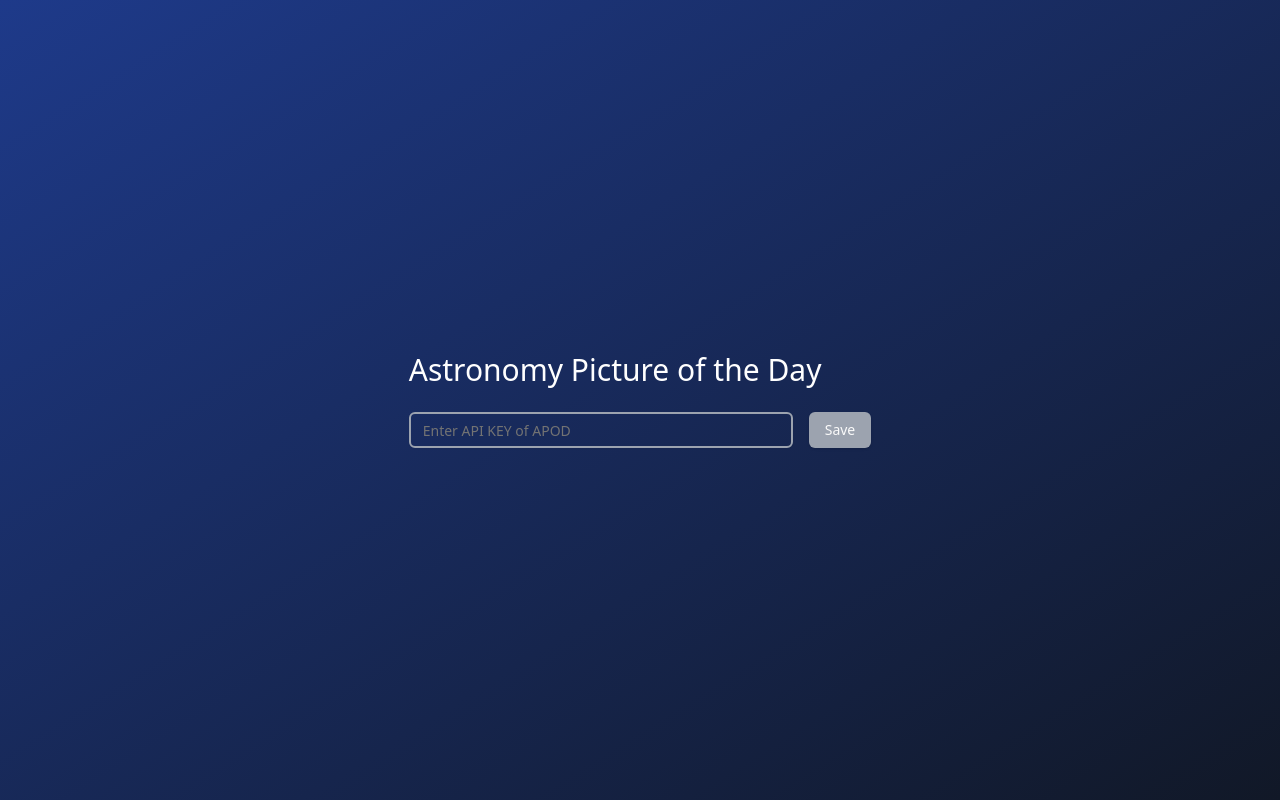
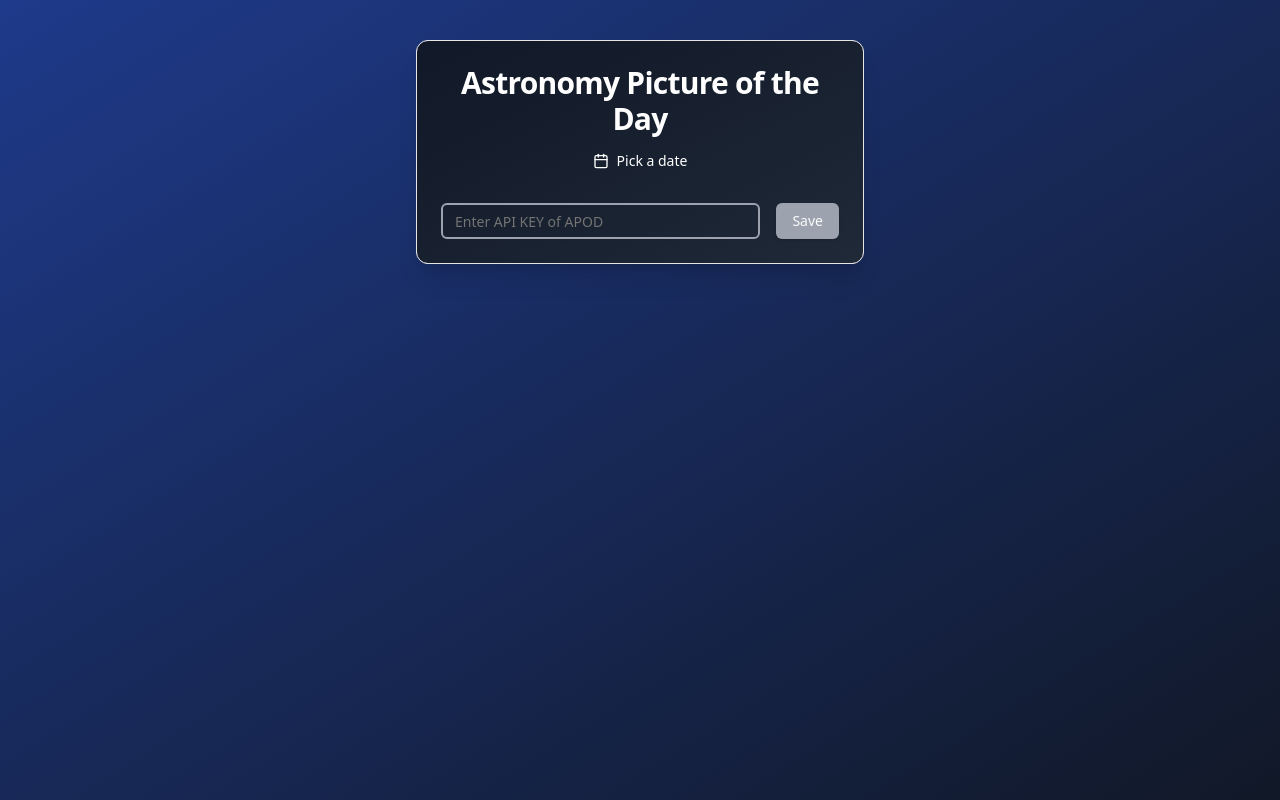
Before and after one commit to aYukiYoshida/t2wfa, a React (Vite) app: page / in a window 1280 px wide. Built offline with nearby package versions, Linux system fonts and the light colour scheme.

Commit message:
feat: redesign App component to integrate InputKey and ImageContent

```diff
--- a/src/App.tsx
+++ b/src/App.tsx
@@ -1,5 +1,7 @@
 import {Background} from "@/components/ui/background";
-import {ImageCard} from "@/components/ui/image-card";
+import {Card, CardHeader, CardTitle} from "@/components/ui/card";
+import {DatePickerDialog} from "@/components/ui/date-picker-dialog";
+import {ImageContent} from "@/components/ui/image-content";
 import {InputKey} from "@/components/ui/input-key";
 import {useAuthStore} from "@/lib/store";
 
@@ -8,19 +10,23 @@
   const isApiKeyValid = useAuthStore((state) => state.isApiKeyValid);
 
   // APIキーがあっても無効な場合は再入力画面を表示
-  if (apiKey !== "" && isApiKeyValid) {
-    return (
-      <Background className="items-start">
-        <ImageCard />
-      </Background>
-    );
-  } else {
-    return (
-      <Background className="items-center">
-        <InputKey showInvalidMessage={!isApiKeyValid} />
-      </Background>
-    );
-  }
+  return (
+    <Background className="items-start">
+      <Card className="w-full max-w-md bg-gradient-to-br from-gray-900 to-gray-800 text-white shadow-xl overflow-scroll my-10">
+        <CardHeader>
+          <CardTitle className="text-3xl text-center">
+            Astronomy Picture of the Day
+          </CardTitle>
+          <DatePickerDialog />
+        </CardHeader>
+        {apiKey !== "" && isApiKeyValid ? (
+          <ImageContent />
+        ) : (
+          <InputKey showInvalidMessage={!isApiKeyValid} />
+        )}
+      </Card>
+    </Background>
+  );
 }
 
 export default App;
--- a/src/components/ui/image-card.tsx
+++ /dev/null
@@ -1,21 +0,0 @@
-import {FC} from "react";
-
-import {Card, CardHeader, CardTitle} from "@/components/ui/card";
-import {DatePickerDialog} from "@/components/ui/date-picker-dialog";
-import {ImageContent} from "@/components/ui/image-content";
-
-const ImageCard: FC = (): JSX.Element => {
-  return (
-    <Card className="w-full max-w-md bg-gradient-to-br from-gray-900 to-gray-800 text-white shadow-xl overflow-scroll my-10">
-      <CardHeader>
-        <CardTitle className="text-3xl text-center">
-          Astronomy Picture of the Day
-        </CardTitle>
-        <DatePickerDialog />
-      </CardHeader>
-      <ImageContent />
-    </Card>
-  );
-};
-
-export {ImageCard};
--- a/src/components/ui/input-key.tsx
+++ b/src/components/ui/input-key.tsx
@@ -1,6 +1,7 @@
 import {useRef, FC} from "react";
 
 import {Button} from "@/components/ui/button";
+import {CardContent} from "@/components/ui/card";
 import {Input} from "@/components/ui/input";
 import {useAuthStore} from "@/lib/store";
 
@@ -21,8 +22,8 @@
   };
 
   return (
+    <CardContent>
       <div className="text-white">
-      <h1 className="text-3xl pb-6">Astronomy Picture of the Day</h1>
         <div className="flex items-center space-x-4">
           <Input
             type="text"
@@ -41,6 +42,7 @@
           <p className="text-red-500 pt-1">Input API key is invalid.</p>
         )}
       </div>
+    </CardContent>
   );
 };
 
```
Lines whose indentation alone changed are shown as unchanged.
